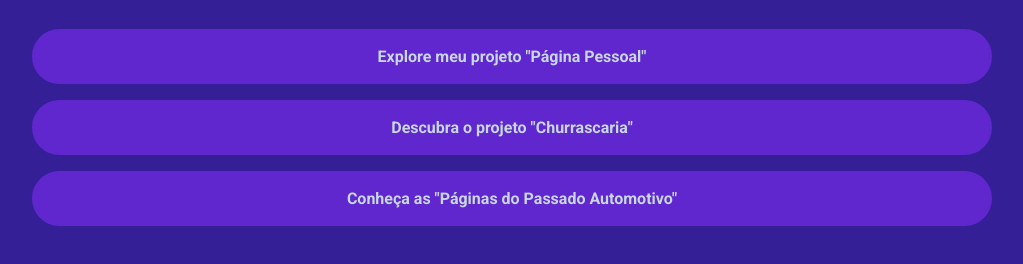
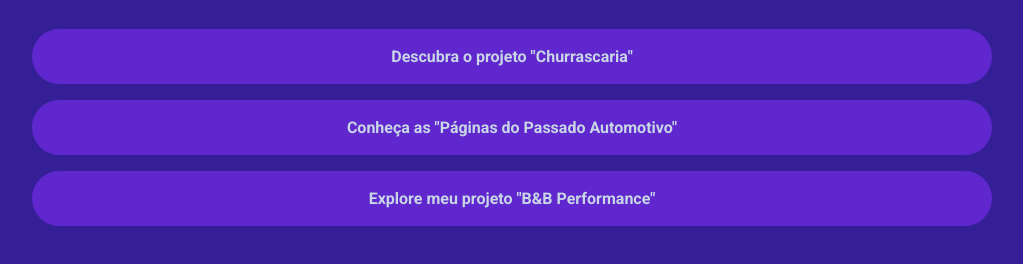
Before and after one commit to BrunoLucizano/LESS, a website: page index.html in a window 1280 px wide. Shown: the part 432-696 px from the top of the page, without its empty margins (128-1151 px from the left). Drawn offline with Linux system fonts and the light colour scheme.

Commit message:
conclusão do projeto

```diff
--- a/index.html
+++ b/index.html
@@ -31,11 +31,6 @@
         <nav>
             <ul class="projects-list">
                 <li class="projects-list-item">
-                    <a href="https://less-gamma.vercel.app" target="_blank">
-                        Explore meu projeto "Página Pessoal"
-                    </a>
-                </li>
-                <li class="projects-list-item">
                     <a href="https://projeto-churrascaria-omega.vercel.app" target="_blank">
                         Descubra o projeto "Churrascaria"
                     </a>
@@ -45,6 +40,11 @@
                         Conheça as "Páginas do Passado Automotivo"
                     </a>
                 </li>
+                <li class="projects-list-item">
+                    <a href="https://site-be-b-performance.vercel.app" target="_blank">
+                        Explore meu projeto "B&B Performance"
+                    </a>
+                </li>
             </ul>
         </nav>
     </div>
```
